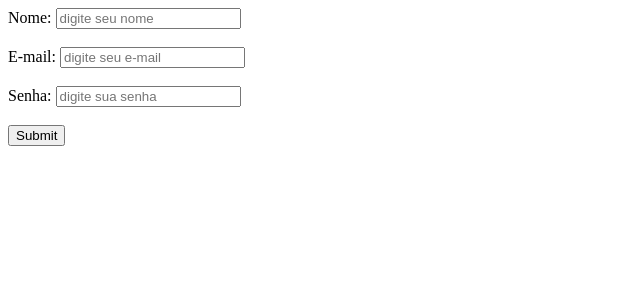
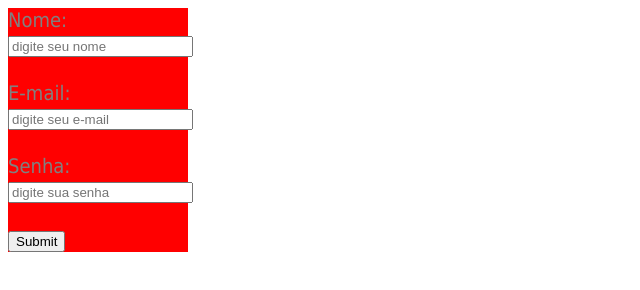
Before and after one commit to lpedavis/primeiro-projeto, a plain HTML site: page pub_html/index.html in a window 1280 px wide. Shown: the whole page, without its empty margins (0-640 px from the left). Drawn offline with Linux system fonts and the light colour scheme.

Commit message:
alteração  no layout

```diff
--- a/pub_html/index.html
+++ b/pub_html/index.html
@@ -2,6 +2,17 @@
 <html>
 <head>
 <meta charset = "UTF-8">
+<style>
+#estilo {
+background-color:red;
+width:180px;
+font-family:tahoma;
+font-size:20px;
+color:gray;
+
+}
+
+</style>
 <script>
 function Validar(){
 var nome = formulario.nome.value;
@@ -34,7 +45,7 @@ return false;
 
 
 
-<form name="formulario" action="enviar.php" method="POST">
+<form name="formulario" action="enviar.php" method="POST" id="estilo">
 	Nome: <input type="text"  name="nome" placeholder="digite seu nome" checked > <br><br>
 	E-mail: <input type="text"  name="email" placeholder="digite seu e-mail"> <br><br>
 	Senha: <input type="password"  name="senha" placeholder="digite sua senha"> <br><br>
```
